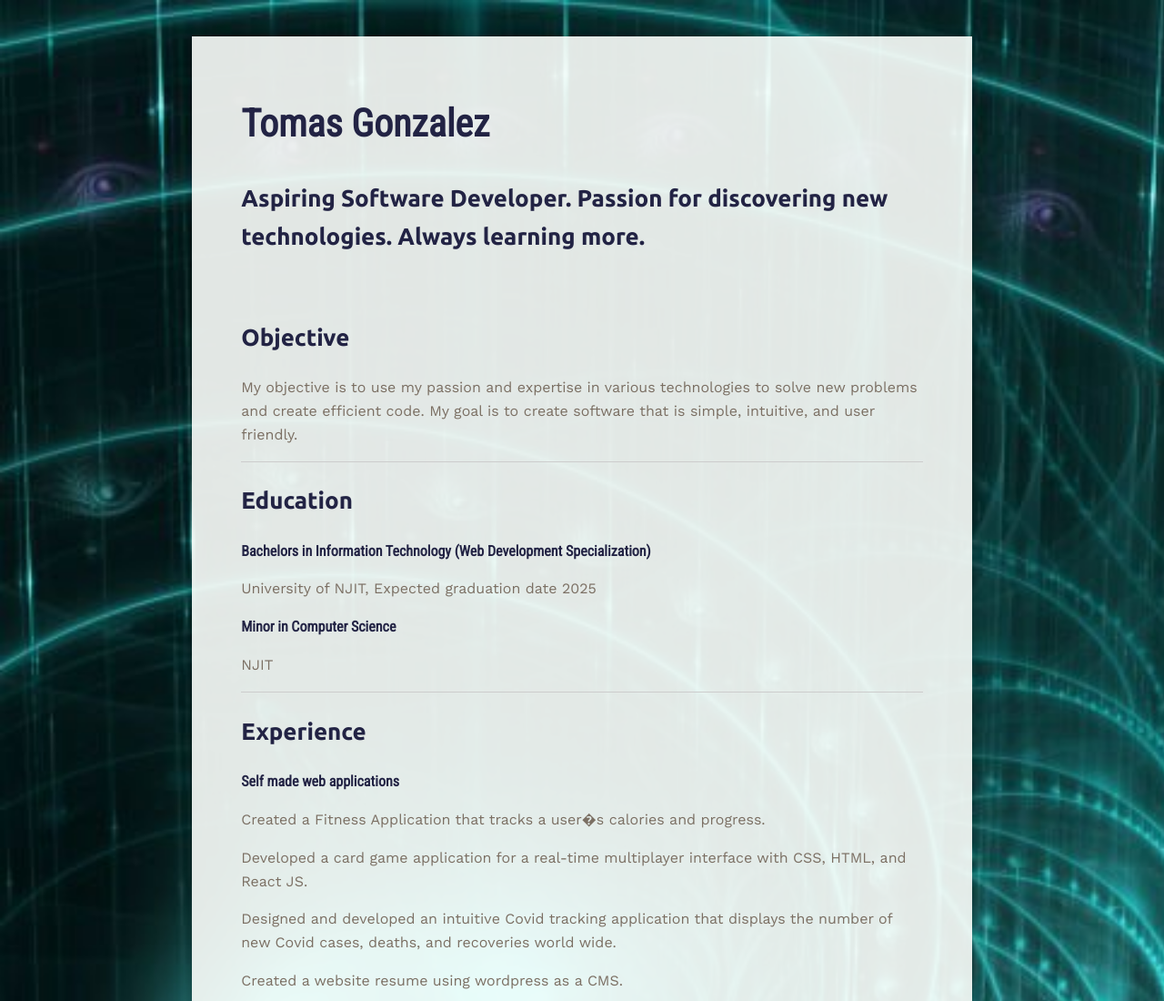
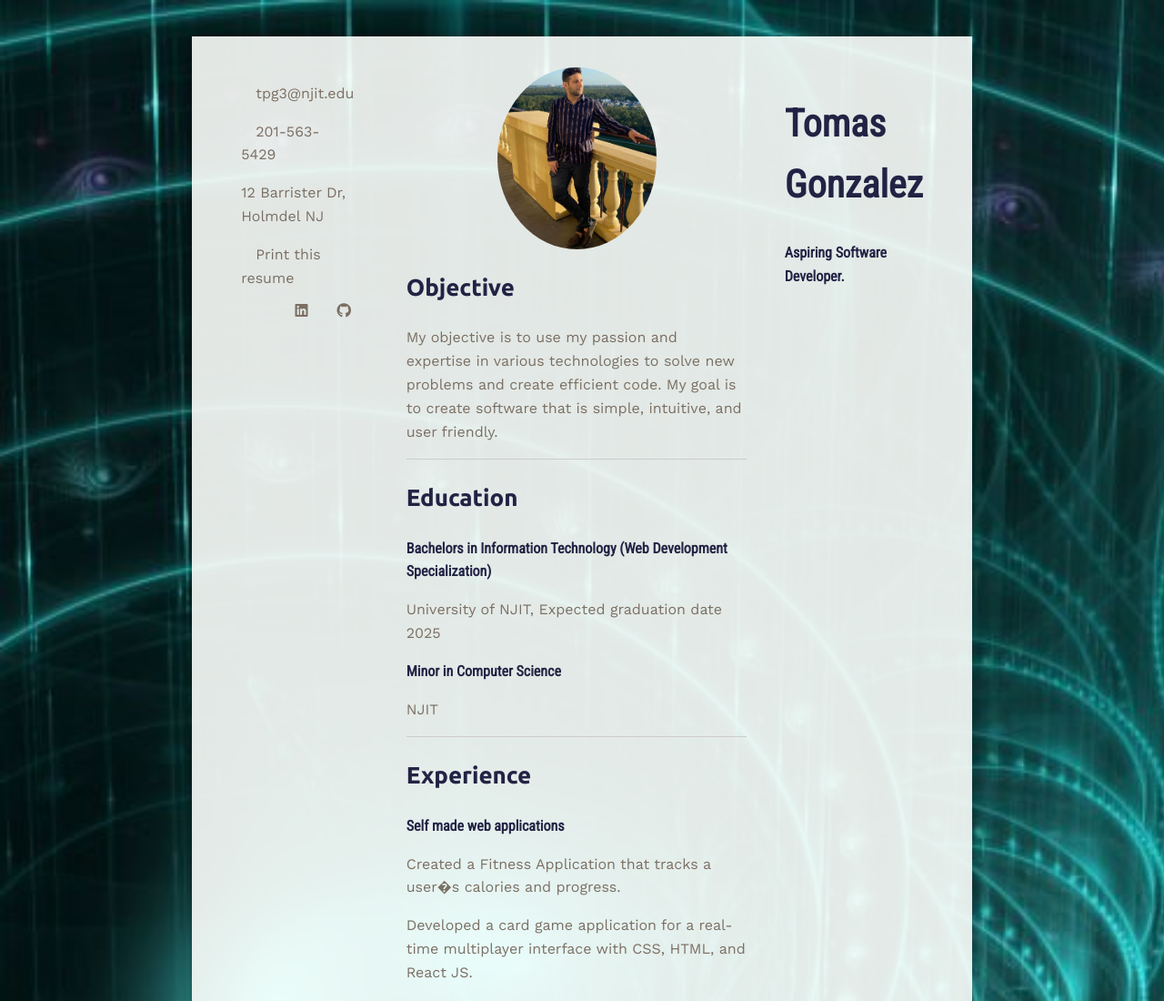
Before and after one commit to tomasGonz67/IS219HW4, a plain HTML site: page docs/index.html in a window 1280 px wide. Shown: the top 1100 px of the page at 91% size. Drawn offline with nearby package versions, Linux system fonts and the light colour scheme.

Commit message:
Sort of messed up with the branches and accidently worked on multiple things at once. So this is both html, and css changes, as well as an added pfp pic

```diff
--- a/docs/index.html
+++ b/docs/index.html
@@ -22,13 +22,14 @@
     <div class="container">
         <header>
             <h1>Tomas Gonzalez</h1>
-            <h2>
-                Aspiring Software Developer. Passion for discovering new technologies. Always learning more.
-            </h2>
+            <h3>
+                Aspiring Software Developer.
+            </h3>
         </header>
 
         <main>
             <section>
+                <img class="mePic" src="images/me.jpg"/>
                 <h2>Objective</h2>
                 <p>My objective is to use my passion and expertise in various technologies to solve new problems and create efficient code. My goal is to create software that is simple, intuitive, and user friendly.</p>
             </section>
--- a/docs/styles.css
+++ b/docs/styles.css
@@ -11,6 +11,10 @@ body {
 
 
 /* Applying the golden ratio for heading sizes */
+:root{
+
+}
+
 h1 {
     font-size: 2.618em; /* Font size following the golden ratio */
     font-family: "Roboto Condensed", sans-serif;
@@ -33,6 +37,8 @@ h3 {
 
 /* Setting properties of the container and applying the golden ratio for width and padding */
 .container {
+    display:flex;
+    flex-direction:row-reverse;
     width: 61.8%; /* Width following the golden ratio */
     max-width: 1600px; /* Max-width for larger screens */
     margin: 0 auto;
@@ -67,6 +73,15 @@ a {
 /* Styling for unordered lists */
 ul {
     list-style-type: none;
+}
+
+.mePic {
+    width: 175px; /* Adjust the size as needed */
+    height: 200px; /* Ensure this is equal to the width for a perfect circle */
+    border-radius: 50%; /* Makes the image circular */
+    object-fit: cover; /* Ensures the image covers the container without stretching */
+    display: block; /* Removes any potential inline spacing issues */
+    margin: auto; /* Center the image */
 }
 
 /* Styling for list items */
```
Also changed, not shown: docs/images/me.jpg (added).
